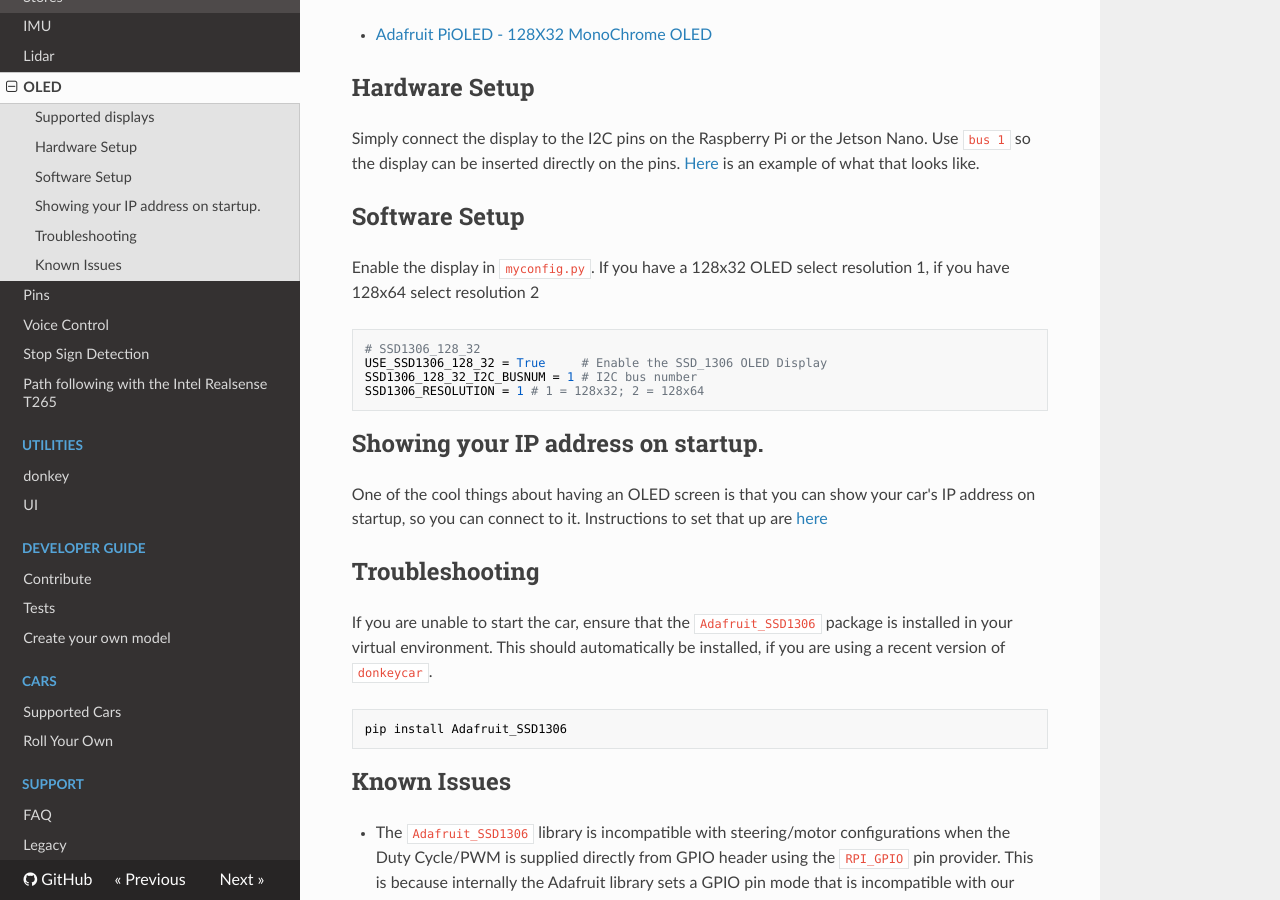
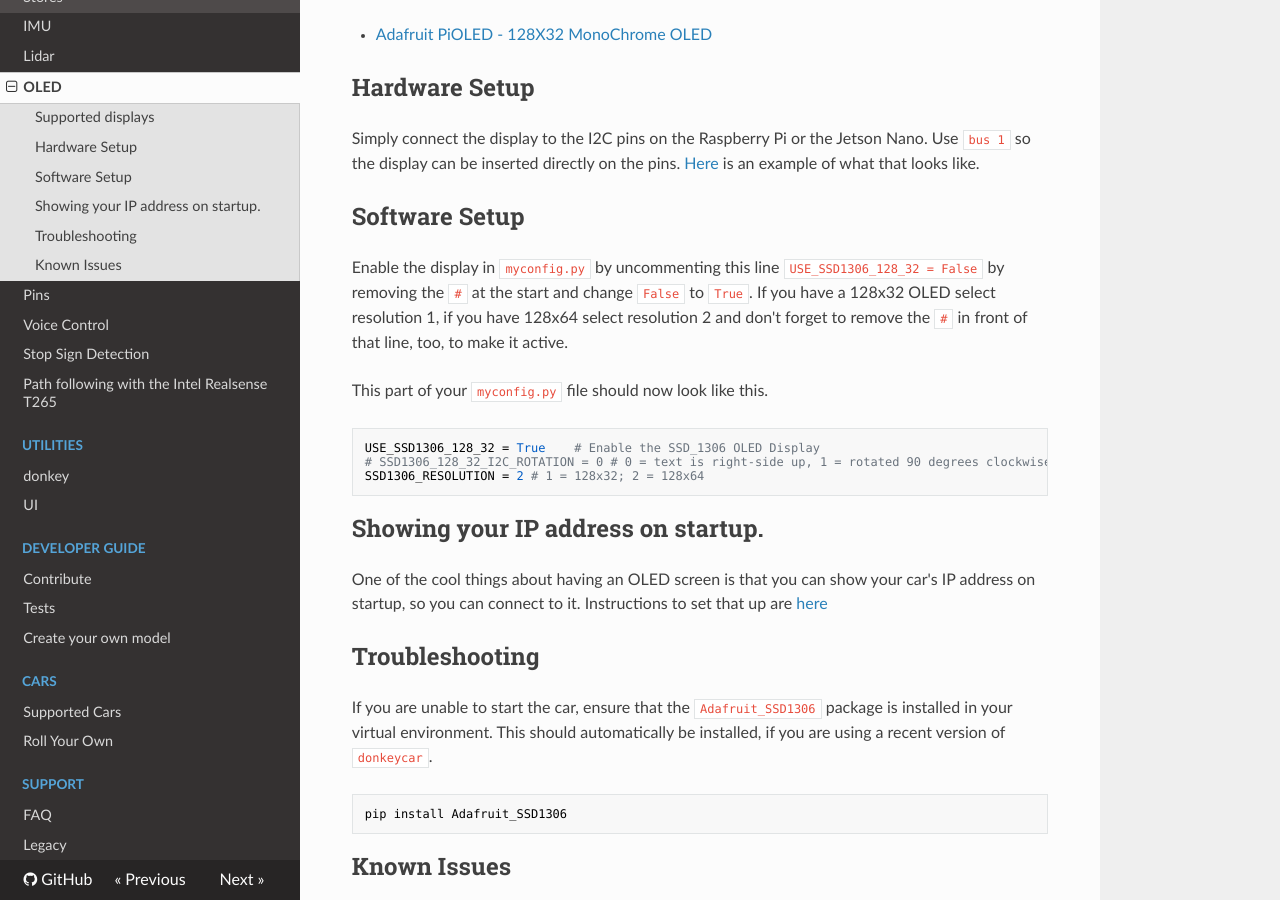
Before and after one commit to autorope/donkeydocs, an MkDocs documentation site: the page built from docs/parts/oled.md, in a window 1280 px wide and 900 px high, scrolled down 387 px. Built offline with MkDocs 1.6.1, drawn with Linux system fonts in a browser that asks for light colours; nearby versions of some CDN libraries.

Commit message:
Update to reflect current code

````diff
--- a/docs/parts/oled.md
+++ b/docs/parts/oled.md
@@ -19,13 +19,14 @@ Simply connect the display to the I2C pins on the Raspberry Pi or the Jetson Nan
 
 ## Software Setup
 
-Enable the display in `myconfig.py`. If you have a 128x32 OLED select resolution 1, if you have 128x64 select resolution 2
+Enable the display in `myconfig.py` by uncommenting this line `USE_SSD1306_128_32 = False` by removing the `#` at the start and change `False` to `True`. If you have a 128x32 OLED select resolution 1, if you have 128x64 select resolution 2 and don't forget to remove the `#` in front of that line, too, to make it active.
+
+This part of your `myconfig.py` file should now look like this.
 
 ```python
-# SSD1306_128_32
-USE_SSD1306_128_32 = True     # Enable the SSD_1306 OLED Display
-SSD1306_128_32_I2C_BUSNUM = 1 # I2C bus number
-SSD1306_RESOLUTION = 1 # 1 = 128x32; 2 = 128x64
+USE_SSD1306_128_32 = True    # Enable the SSD_1306 OLED Display
+# SSD1306_128_32_I2C_ROTATION = 0 # 0 = text is right-side up, 1 = rotated 90 degrees clockwise, 2 = 180 degrees (flipped), 3 = 270 degrees
+SSD1306_RESOLUTION = 2 # 1 = 128x32; 2 = 128x64
 ```
 ## Showing your IP address on startup.
 
````
